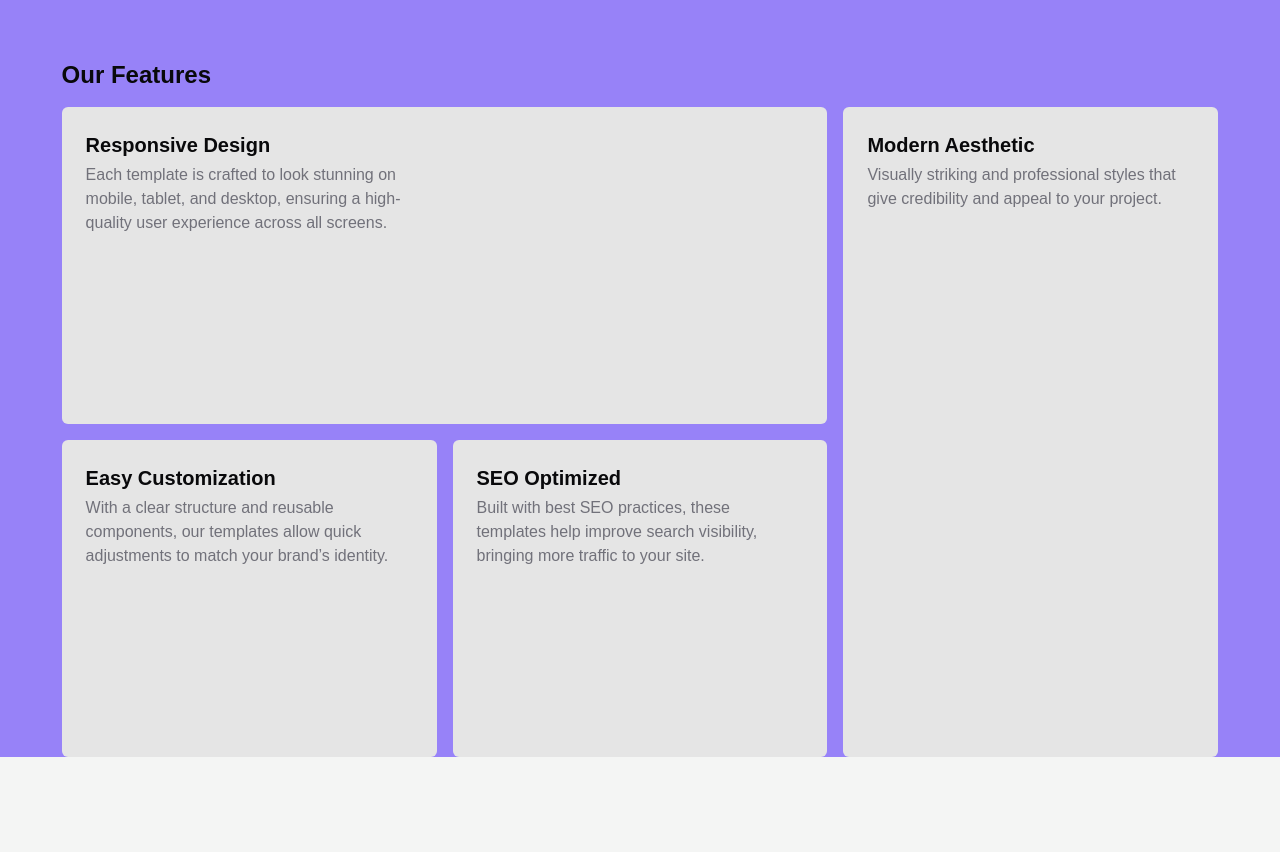
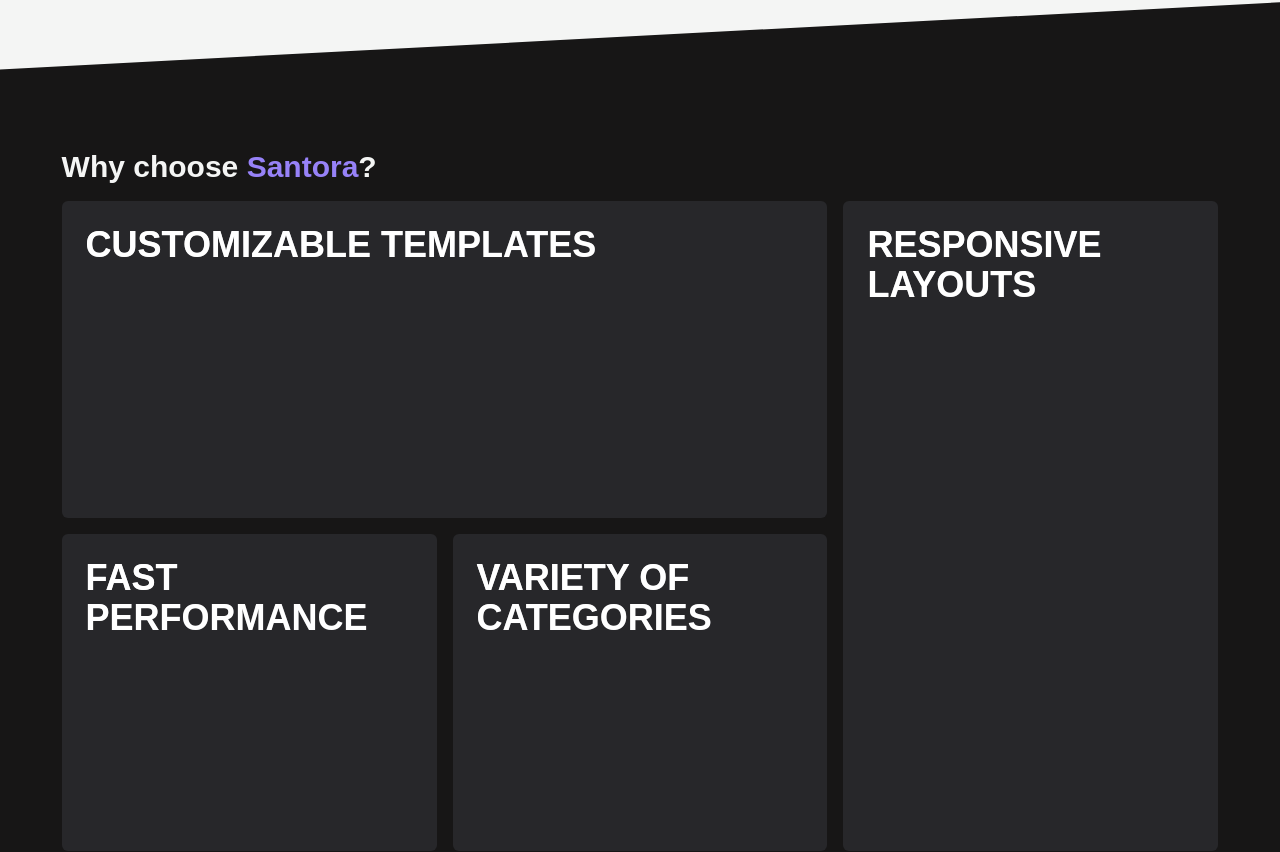
Before and after one commit to santiago-federici/templates-ecommerce, a Next.js app: page / in a window 1280 px wide. Shown: the part 851-1703 px from the top of the page. Built offline with nearby package versions, Linux system fonts and the light colour scheme; a web font is replaced by a local one.

Commit message:
refactor: change features section

```diff
--- a/src/app/layout.tsx
+++ b/src/app/layout.tsx
@@ -33,11 +33,11 @@
   return (
     <html lang="en">
       <body
-        className={`${onest.variable} ${thunder.variable} flex flex-col gap-40 antialiased`}
+        className={`${onest.variable} ${thunder.variable} flex flex-col gap-10 antialiased`}
       >
         <ThemeProvider attribute="class" defaultTheme="system" enableSystem>
           <Header />
-          <main className="flex-1 space-y-60 overflow-hidden">{children}</main>
+          <main className="flex-1 space-y-40 overflow-hidden">{children}</main>
           <Footer />
         </ThemeProvider>
       </body>
--- a/src/components/home-page/feature-card.tsx
+++ b/src/components/home-page/feature-card.tsx
@@ -2,22 +2,20 @@
 
 interface Props {
   title: string;
-  description: string;
   className?: string;
 }
 
-export default function FeatureCard({ title, description, className }: Props) {
+export default function FeatureCard({ title, className }: Props) {
   return (
     <article
       className={cn(
-        "relative h-full w-full cursor-pointer overflow-hidden rounded-md bg-neutral-200 p-6 dark:bg-neutral-800",
+        "relative h-full w-full overflow-hidden rounded-md bg-zinc-800 p-6",
         className,
       )}
     >
-      <div className="max-w-80 space-y-1">
-        <p className="text-xl font-semibold text-foreground">{title}</p>
-        <p className="text-muted-foreground">{description}</p>
-      </div>
+      <h3 className="bg-gradient-to-br from-white to-zinc-700 bg-clip-text text-4xl font-black text-transparent text-white">
+        {title}
+      </h3>
     </article>
   );
 }
--- a/src/components/home-page/features-section.tsx
+++ b/src/components/home-page/features-section.tsx
@@ -3,45 +3,38 @@
 
 const featureCards = [
   {
-    title: "Responsive Design",
-    description:
-      "Each template is crafted to look stunning on mobile, tablet, and desktop, ensuring a high-quality user experience across all screens.",
+    title: "CUSTOMIZABLE TEMPLATES",
     className: "col-span-2",
   },
   {
-    title: "Modern Aesthetic",
-    description:
-      "Visually striking and professional styles that give credibility and appeal to your project.",
+    title: "RESPONSIVE LAYOUTS",
     className: "row-span-2",
   },
   {
-    title: "Easy Customization",
-    description:
-      "With a clear structure and reusable components, our templates allow quick adjustments to match your brand’s identity.",
+    title: "FAST PERFORMANCE",
     className: "",
   },
   {
-    title: "SEO Optimized",
-    description:
-      "Built with best SEO practices, these templates help improve search visibility, bringing more traffic to your site.",
+    title: "VARIETY OF CATEGORIES",
     className: "",
   },
 ];
 
 export default function FeaturesSection() {
   return (
-    <section className="relative">
-      <div className="absolute -left-10 -top-16 -z-10 h-full w-[200%] -rotate-3 bg-primary md:-top-24 xl:-top-36"></div>
-      <div className="absolute -bottom-20 left-0 -z-10 h-1/2 w-[200%] bg-primary"></div>
+    <section className="relative pb-40">
+      <div className="absolute -left-10 -top-16 -z-10 h-full w-[200%] -rotate-3 bg-[#171616] md:-top-24 xl:-top-36"></div>
+      <div className="absolute -bottom-20 left-0 -z-10 h-1/2 w-[200%] bg-[#171616]"></div>
       <Wrapper>
-        <h2 className="mb-4 text-2xl font-semibold">Our Features</h2>
+        <h2 className="mb-4 text-3xl font-semibold text-background">
+          Why choose <span className="font-bold text-primary">Santora</span>?
+        </h2>
 
         <div className="grid gap-4 lg:h-[650px] lg:grid-cols-3 lg:grid-rows-2">
           {featureCards.map((card) => (
             <FeatureCard
               key={card.title}
               title={card.title}
-              description={card.description}
               className={card.className}
             />
           ))}
--- a/src/components/home-page/hero-section.tsx
+++ b/src/components/home-page/hero-section.tsx
@@ -3,7 +3,7 @@
 
 export default function HeroSection() {
   return (
-    <Wrapper className="flex flex-col items-center justify-between gap-20 lg:flex-row">
+    <Wrapper className="flex h-[calc(100vh-80px)] flex-col items-center justify-between gap-20 lg:flex-row">
       <div className="space-y-2 max-lg:text-center">
         <h1 className="font-thunder text-6xl md:text-8xl">
           SOME BIG ASS TITLE THAT WRAPS LIKE THIS
```
